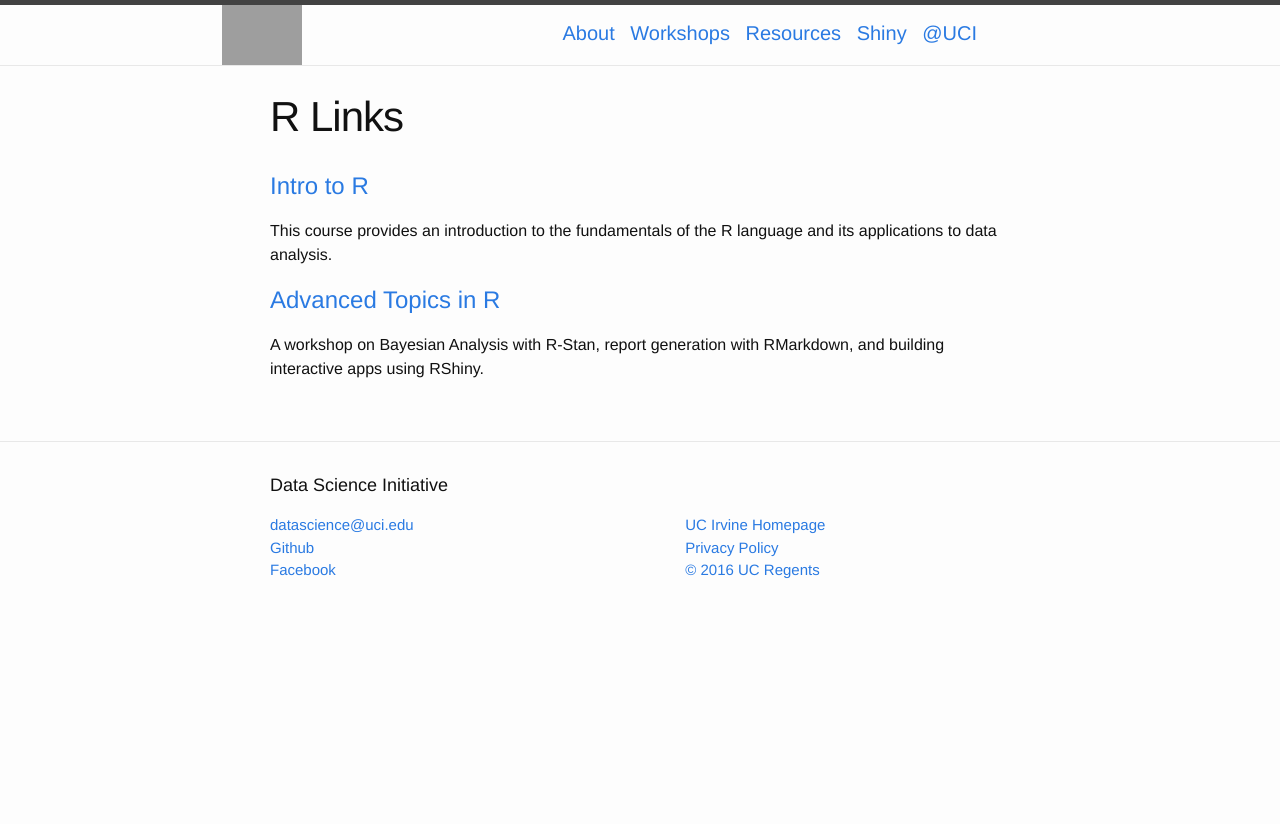
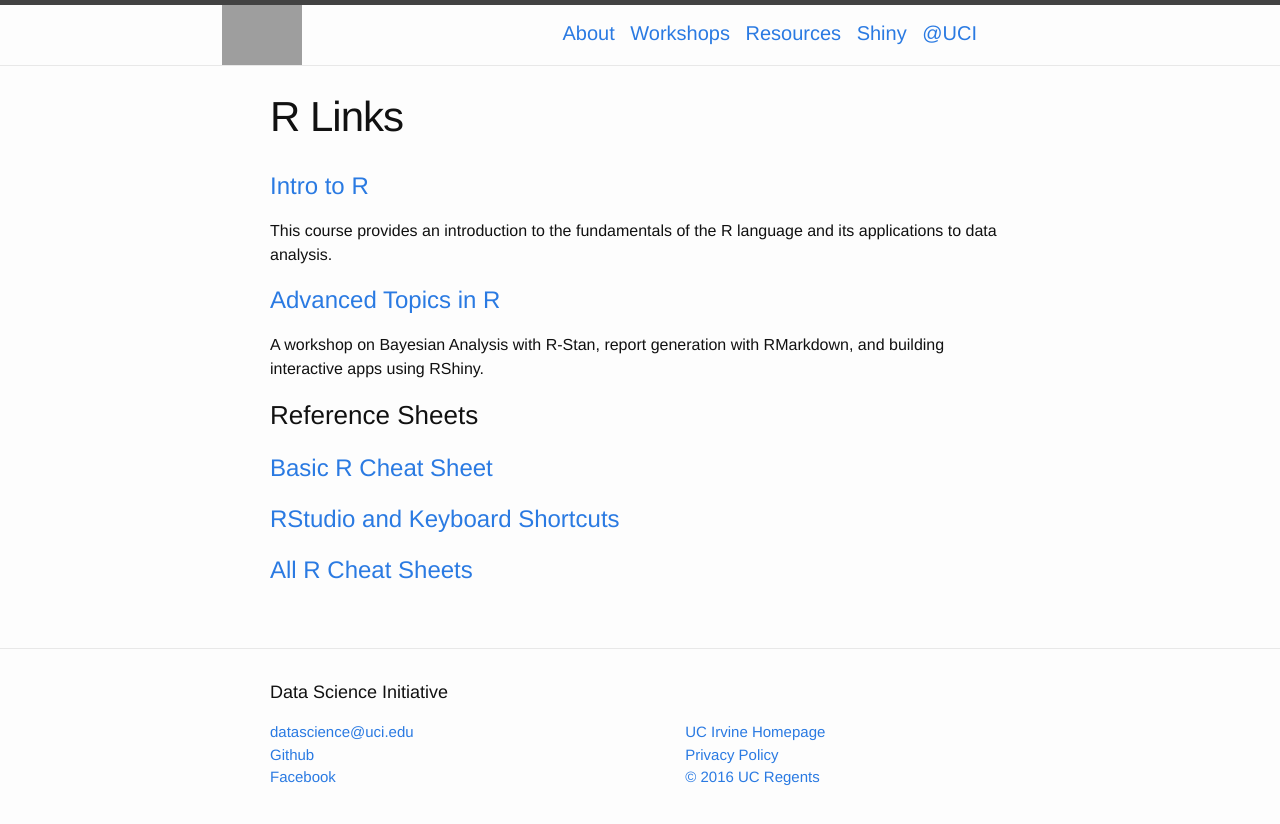
Before and after one commit to UCIDataScienceInitiative/UCIDataScienceInitiative.github.io, a Jekyll site: the page built from Workshops/R.html, in a window 1280 px wide. Shown: the top 824 px of the page. Built offline with Jekyll 4.4.1, drawn with Linux system fonts in a browser that asks for light colours; grey boxes are pictures that could not be loaded.

Commit message:
Update R.html

```diff
--- a/Workshops/R.html
+++ b/Workshops/R.html
@@ -9,3 +9,11 @@
 
 <h1><a href="https://ucidatascienceinitiative.github.io/Workshops/TopicsR/" >Advanced Topics in R</a></h1>
 <p>A workshop on Bayesian Analysis with R-Stan, report generation with RMarkdown, and building interactive apps using RShiny.</p>
+
+<h3>Reference Sheets</h3>
+
+<h1><a href="https://www.rstudio.com/wp-content/uploads/2016/10/r-cheat-sheet-3.pdf" target="_blank"> Basic R Cheat Sheet </a></h1>
+
+<h1><a href="https://www.rstudio.com/wp-content/uploads/2016/01/rstudio-IDE-cheatsheet.pdf" target="_blank"> RStudio and Keyboard Shortcuts </a></h1>
+
+<h1><a href="https://www.rstudio.com/resources/cheatsheets/" target="_blank"> All R Cheat Sheets </a></h1>
```
